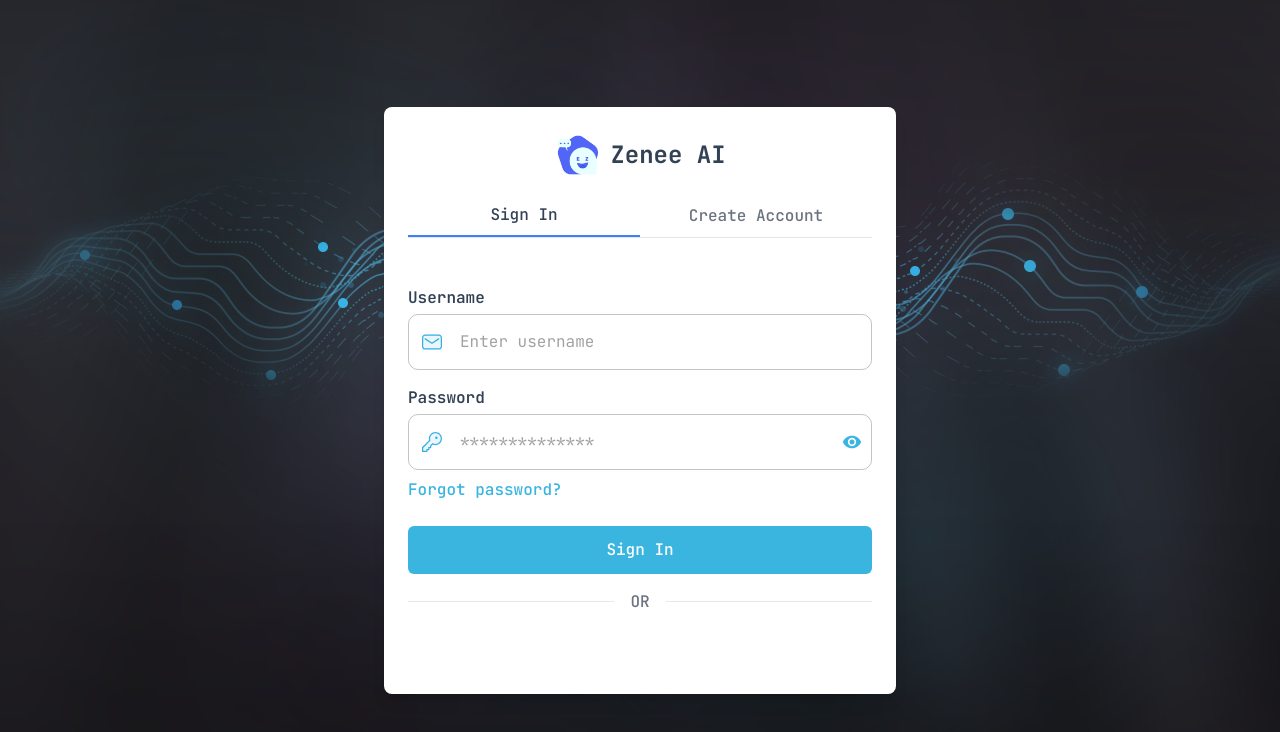
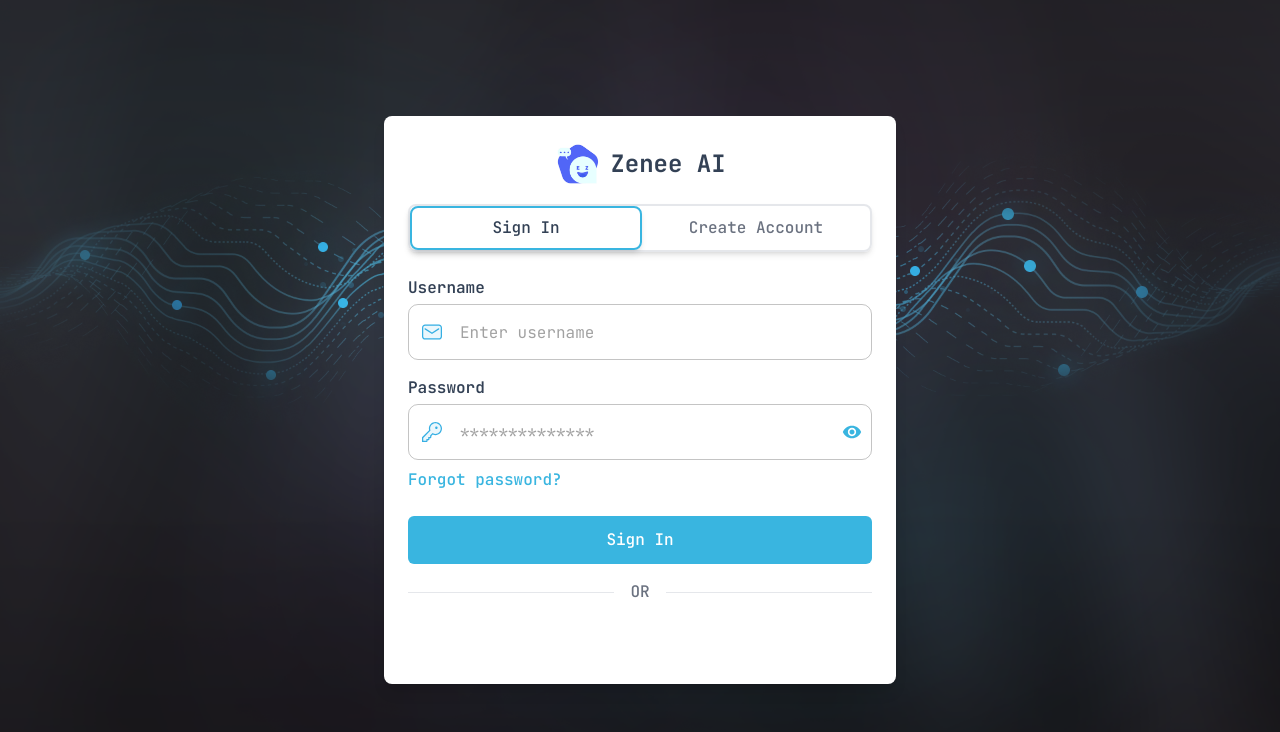
Before and after one commit to hungcvcbn/coze-ai, a Next.js app: page /login in a window 1280 px wide. Shown: the top 732 px of the page. Built offline with nearby package versions, Linux system fonts and the light colour scheme; no server answers.

Commit message:
update tab login and sign up

```diff
--- a/src/components/login/BasicLoginForm.tsx
+++ b/src/components/login/BasicLoginForm.tsx
@@ -104,7 +104,7 @@ const FormLoginBasic = () => {
       }}
     >
       <div className='relative w-full max-w-xs sm:max-w-sm md:max-w-md lg:max-w-lg bg-white mx-auto rounded-lg shadow-lg p-4 sm:p-6'>
-        <div className='flex flex-col items-center mb-4 sm:mb-6'>
+        <div className='flex flex-col items-center'>
           <div className='flex items-center gap-2 mb-3 sm:mb-4'>
             <Image
               src={LogoZenee}
@@ -116,14 +116,14 @@ const FormLoginBasic = () => {
             <div className='text-24-32 font-bold'>Zenee AI</div>
           </div>
 
-          <div className='flex w-full border-b mb-4 sm:mb-6' role='tablist'>
+          <div className='flex w-full border-2 border-gray-200 rounded-lg shadow-md mb-4 sm:mb-6' role='tablist'>
             <button
               role='tab'
               aria-selected={activeTab === "signin"}
               className={clsx(
                 "flex-1 text-center py-2 text-12-18 sm:text-14-20 md:text-16-24 font-medium",
                 activeTab === "signin"
-                  ? "border-b-2 border-blue-500"
+                  ? "border-2 border-primary rounded-lg shadow-md"
                   : "text-gray-500 hover:text-neutral"
               )}
               onClick={() => setActiveTab("signin")}
@@ -136,7 +136,7 @@ const FormLoginBasic = () => {
               className={clsx(
                 "flex-1 text-center py-2 text-12-18 sm:text-14-20 md:text-16-24 font-medium",
                 activeTab === "signup"
-                  ? "border-b-2 border-blue-500"
+                  ? "border-2 border-primary rounded-lg shadow-md"
                   : "text-gray-500 hover:text-neutral"
               )}
               onClick={() => setActiveTab("signup")}
```
